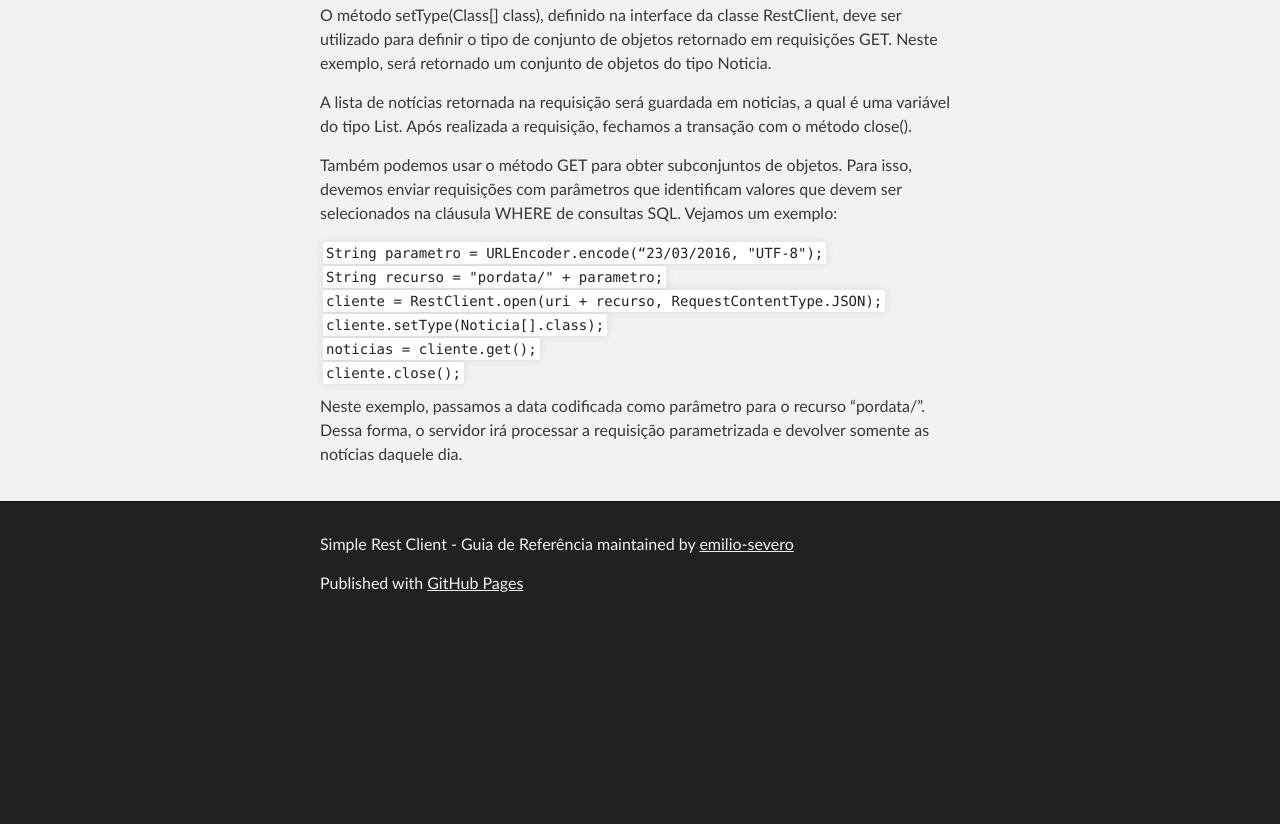
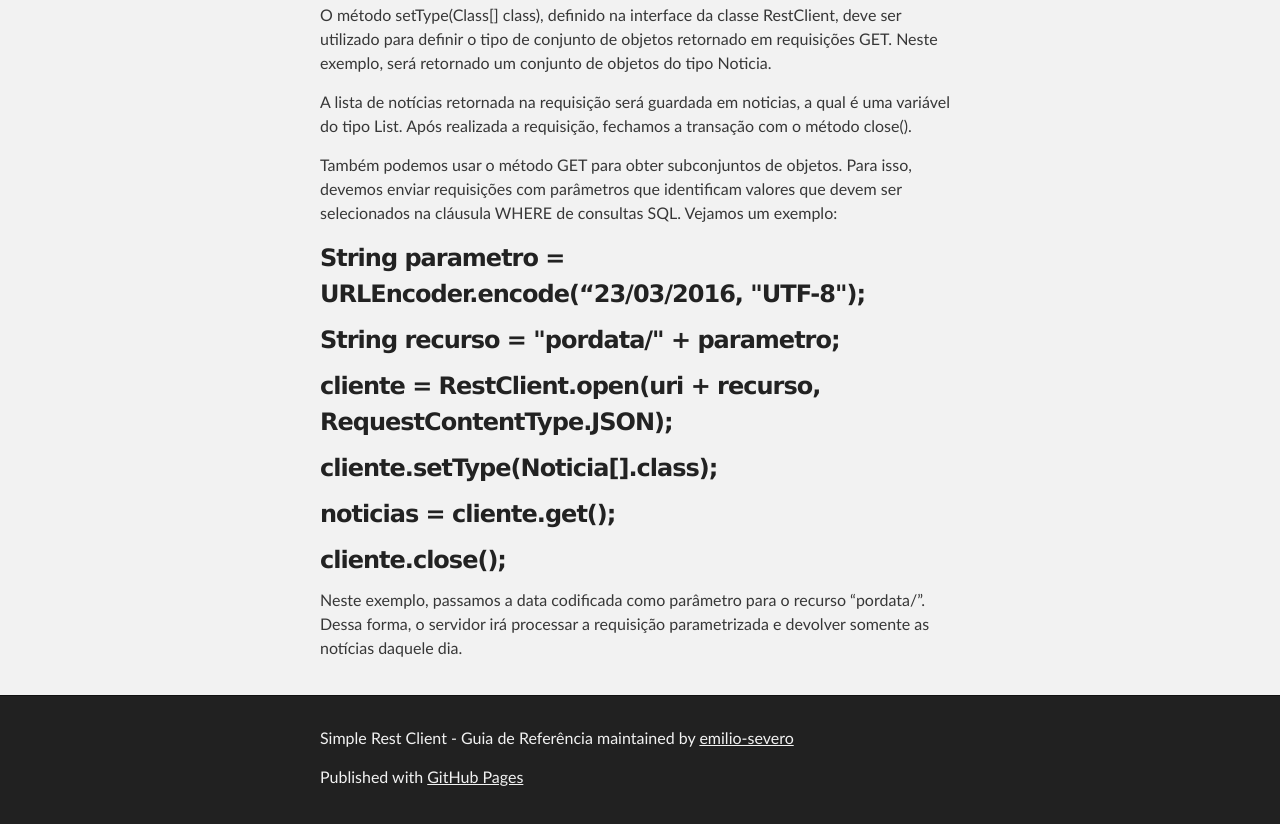
Before and after one commit to emilio-severo/SimpleRestClient, a plain HTML site: page index.html in a window 1280 px wide. Shown: the part 3868-4692 px from the top of the page. Before the commit the page ends 4498 px from the top, so only its background shows below. Drawn offline with Linux system fonts and the light colour scheme.

Commit message:
Update index.html

```diff
--- a/index.html
+++ b/index.html
@@ -164,12 +164,12 @@
 
 <p>Também podemos usar o método GET para obter subconjuntos de objetos. Para isso, devemos enviar requisições com parâmetros que identificam valores que devem ser selecionados na cláusula WHERE de consultas SQL. Vejamos um exemplo:</p>
 
-<code>String parametro = URLEncoder.encode(“23/03/2016, "UTF-8");</code><br/>
-<code>String recurso = "pordata/" + parametro;</code><br/>
-<code>cliente = RestClient.open(uri + recurso, RequestContentType.JSON);</code><br/>
-<code>cliente.setType(Noticia[].class);</code><br/>
-<code>noticias = cliente.get();</code><br/>
-<code>cliente.close();</code>
+<h3>String parametro = URLEncoder.encode(“23/03/2016, "UTF-8");</h3>
+<h3>String recurso = "pordata/" + parametro;</h3>
+<h3>cliente = RestClient.open(uri + recurso, RequestContentType.JSON);</h3>
+<h3>cliente.setType(Noticia[].class);</h3>
+<h3>noticias = cliente.get();</h3>
+<h3>cliente.close();</h3>
 
 <p>Neste exemplo, passamos a data codificada como parâmetro para o recurso “pordata/”. Dessa forma, o servidor irá processar a requisição parametrizada e devolver somente as notícias daquele dia.</p>
       </section>
```
